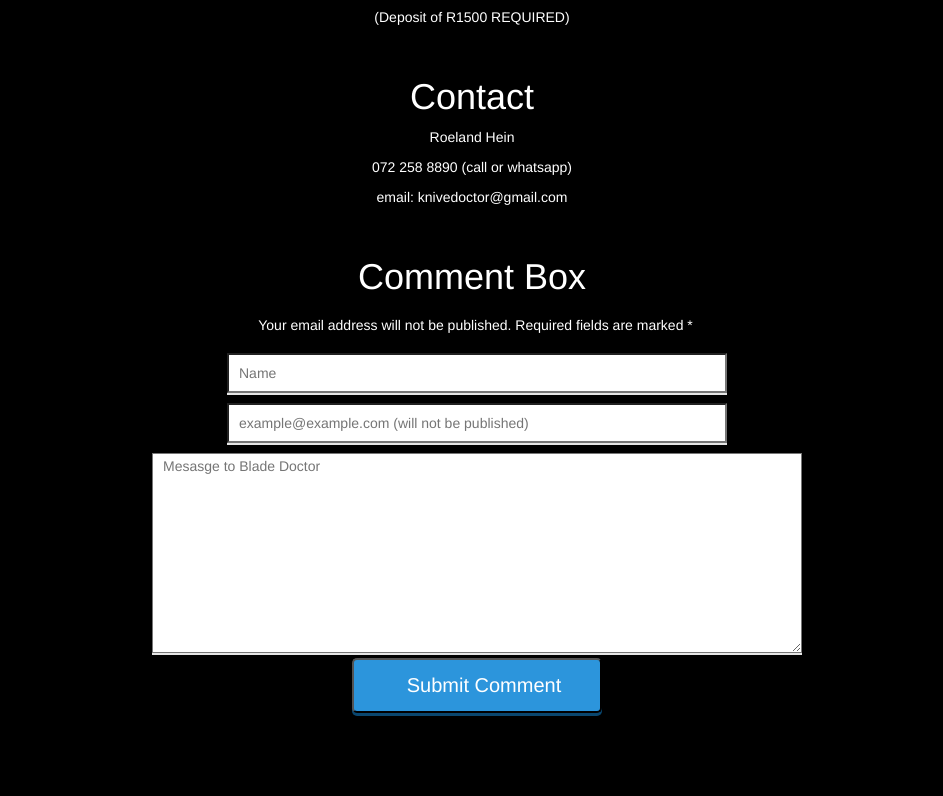
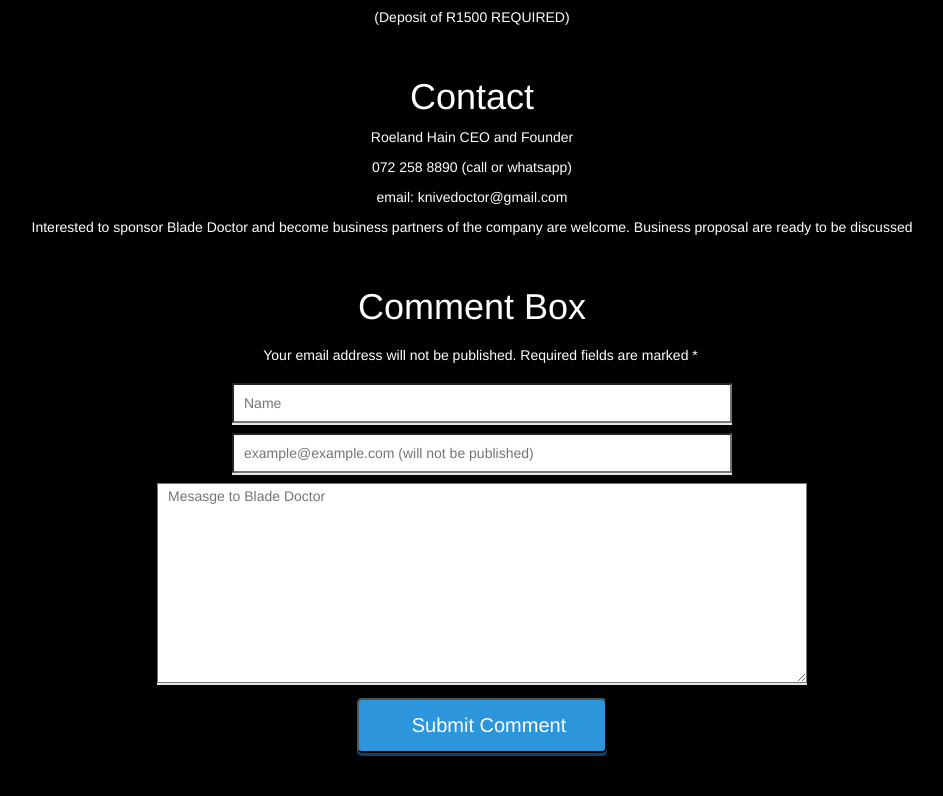
Before and after one commit to FredJEhlers/Blade_Doctor, a plain HTML site: page index.html in a window 1280 px wide. Shown: the part 1988-2784 px from the top of the page, without its empty margins (168-1111 px from the left). Drawn offline with Linux system fonts and the light colour scheme.

Commit message:
added missing information

```diff
--- a/css/home.css
+++ b/css/home.css
@@ -18,13 +18,6 @@
 }
 
 /* Comment box css */
-
-#wrap{
-width: 1000px;
-margin-left: 50px;
-margin-top: 10px;
-padding-bottom: 50px;
-}
 
 h2.comment-headers{
 color: blue-violet;
@@ -86,7 +79,7 @@
 height: 200px;
 }
 
-#comment-name, #comment-email{
+#comment-name, #comment-email, #comment-message{
   padding-bottom: 10px;
 }
 
--- a/index.html
+++ b/index.html
@@ -185,9 +185,12 @@
             <div class="row">
                 <div class="col-sm-12">
                     <h1>Contact</h1>
-                    <p>Roeland Hein </p>
+                    <p>Roeland Hain CEO and Founder</p>
                     <p>072 258 8890 (call or whatsapp)</p>
                     <p>email: knivedoctor@gmail.com</p>
+                    <p>Interested to sponsor Blade Doctor and become business
+                        partners of the company are welcome.
+                        Business proposal are ready to be discussed</p>
                 </div>
             </div>
 
@@ -226,6 +229,8 @@
                         <img id ="imageresource" src="images/SirVic.jpg" alt="SirVic advert" style="width:200px;">
                     </a>
                     <p>Click the image to enlarge</p>
+                    <p>Email: sirvictradingandprojects@gmail.com</p>
+                    <p>Office Address: 289 Moreleta street, Mercury complex, Silverton, Pretoria</p>
 
                     <div class="modal fade" id="imagemodal" tabindex="-1" role="dialog" aria-labelledby="myModalLabel" aria-hidden="true">
                         <div class="modal-dialog">
```
